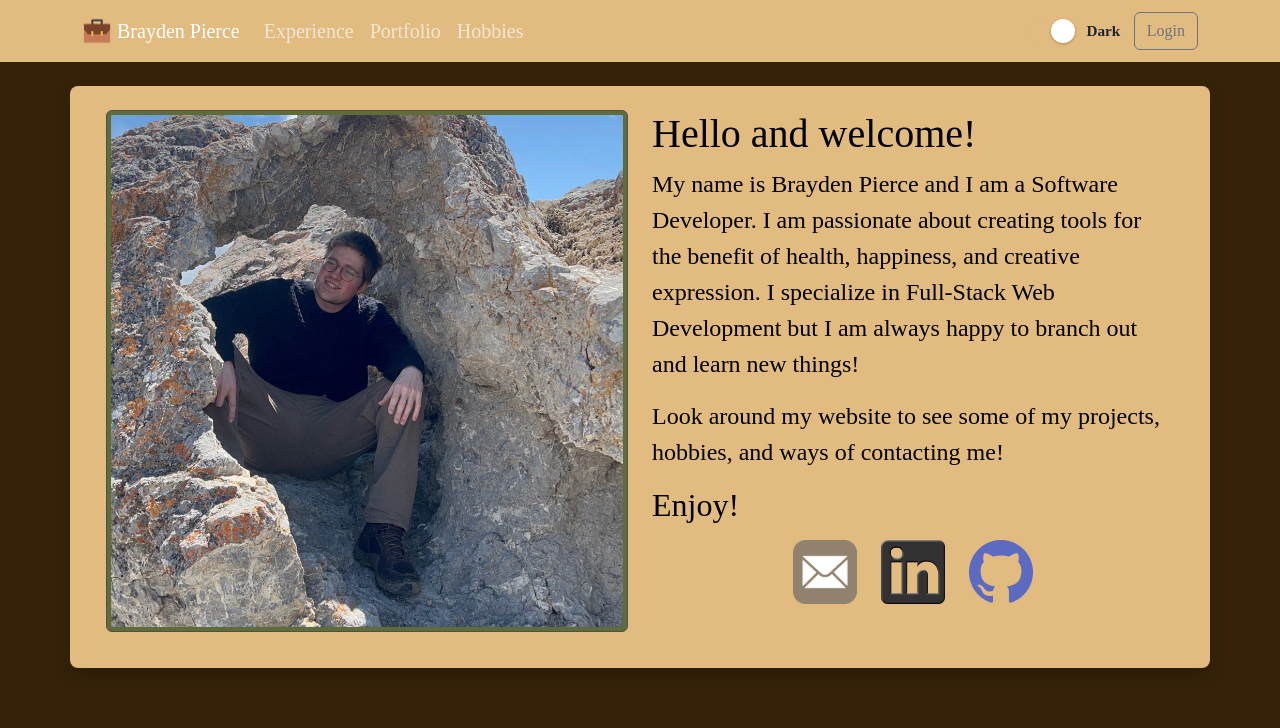
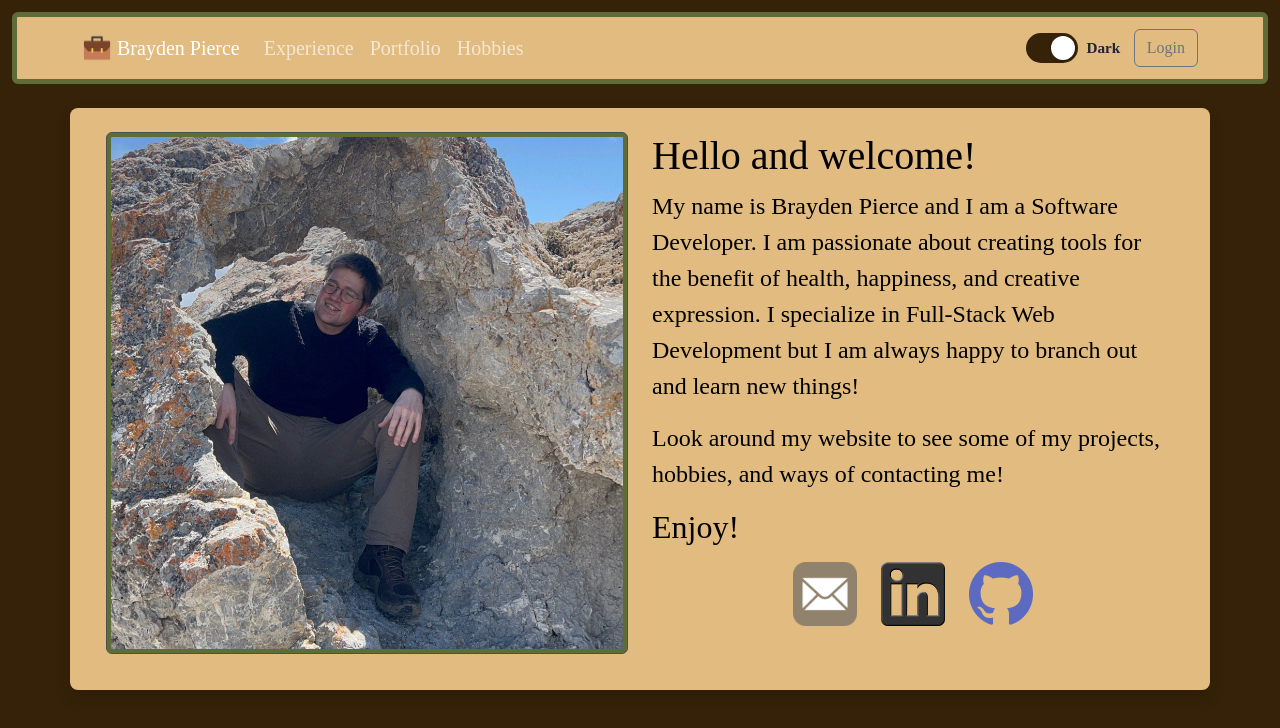
Before and after one commit to BraydenPierce/My-Portfolio-Webpage, a React (Create React App) app in the folder frontend/: page / in a window 1280 px wide. Shown: the top 728 px of the page. Built offline with nearby package versions, Linux system fonts and the light colour scheme; no server answers.

Commit message:
update: differently styled navbar

```diff
--- a/frontend/src/components/Navbar.jsx
+++ b/frontend/src/components/Navbar.jsx
@@ -29,7 +29,7 @@ function NavBar({ onToggleTheme, theme, isAuthenticated, onLogoutSuccess }) {
   }
 
   return (
-    <Navbar expand="lg" className="bg-secondary">
+    <Navbar expand="lg" className="bg-secondary custom-navbar">
       <Container>
         <Navbar.Brand as={Link} to="/">
           <img
--- a/frontend/src/index.css
+++ b/frontend/src/index.css
@@ -39,6 +39,17 @@ code {
   background-color: var(--bs-tertiary);
 }
 
+/* #region NavBar */
+
+.custom-navbar {
+  width: calc(100% - 1.5rem);
+  max-width: 1600px;
+  margin: 0.75rem auto 0;
+  border-radius: 6px;
+  border: 5px solid var(--bs-tertiary);
+  overflow: hidden;
+}
+
 .theme-toggle {
   display: inline-flex;
   align-items: center;
@@ -49,6 +60,8 @@ code {
   padding: 0.2rem 0.35rem;
   border-radius: 999px;
 }
+
+  /* #region Theme-Toggle */
 
   .theme-toggle-track {
     width: 52px;
@@ -72,7 +85,7 @@ code {
   }
 
   .theme-toggle.is-dark .theme-toggle-track {
-  background: var(--bs-secondary);
+    background: var(--bs-primary);
   }
 
   .theme-toggle.is-dark .theme-toggle-thumb {
@@ -94,3 +107,7 @@ code {
     outline: 2px solid #fff;
     outline-offset: 2px;
   }
+
+  /* #endregion */
+
+/* #endregion */
```
Lines whose indentation alone changed are shown as unchanged.
